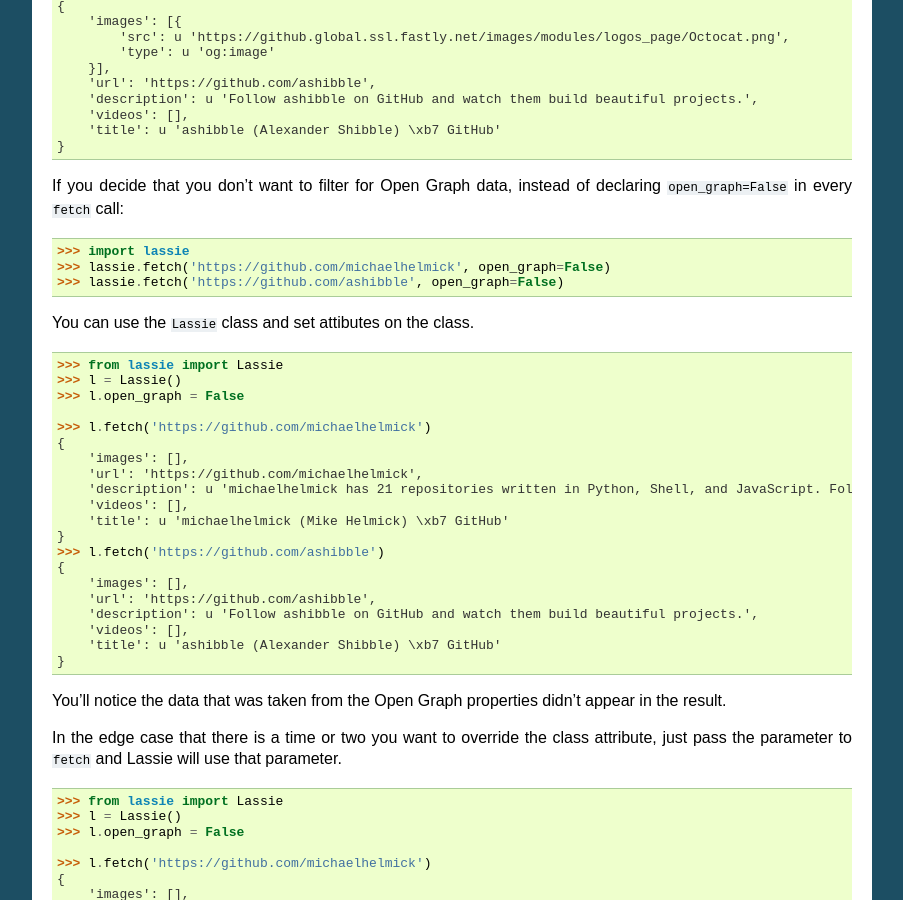
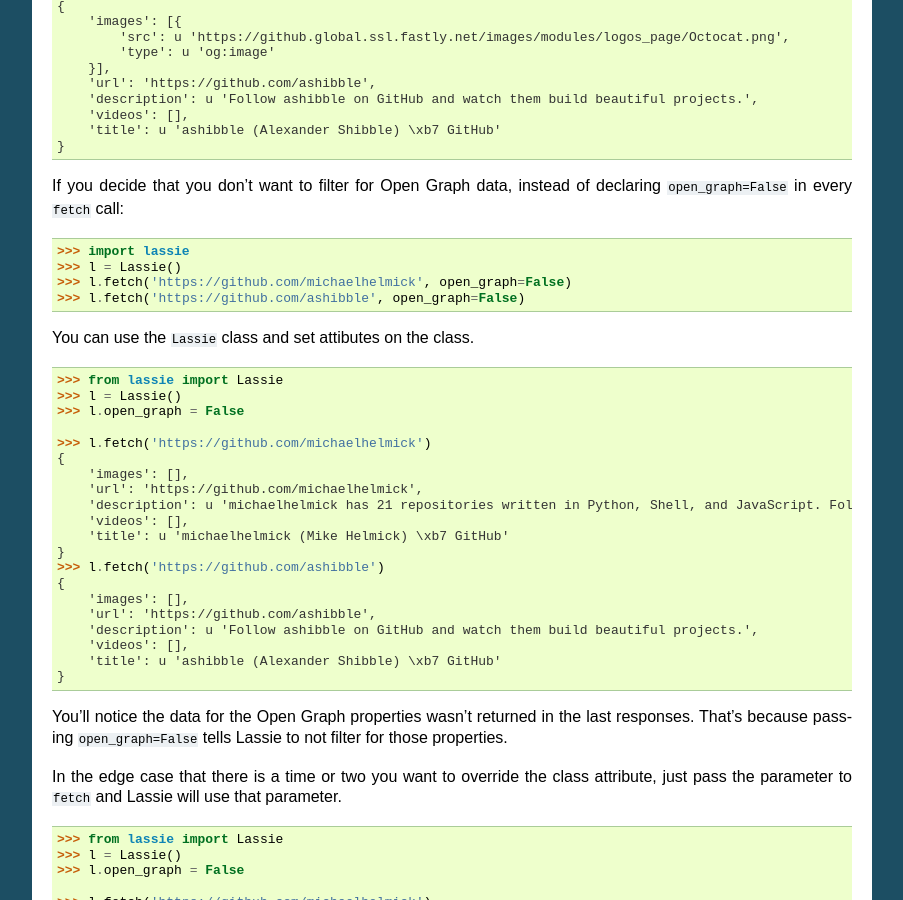
Before and after one commit to michaelhelmick/lassie, a Sphinx documentation site: the page built from docs/usage/advanced_usage.rst, in a window 1280 px wide and 900 px high, scrolled down 468 px. Shown: the whole window, without its empty margins (198-1101 px from the left). Built offline with Sphinx 7.4.7, drawn with Linux system fonts in a browser that asks for light colours.

Commit message:
Fixing up docs.

```diff
--- a/docs/usage/advanced_usage.rst
+++ b/docs/usage/advanced_usage.rst
@@ -72,7 +73,7 @@ You can use the ``Lassie`` class and set attibutes on the class.
         'title': u 'ashibble (Alexander Shibble) \xb7 GitHub'
     }
 
-You'll notice the data that was taken from the Open Graph properties didn't appear in the result.
+You'll notice the data for the Open Graph properties wasn't returned in the last responses. That's because passing ``open_graph=False`` tells Lassie to not filter for those properties.
 
 In the edge case that there is a time or two you want to override the class attribute, just pass the parameter to ``fetch`` and Lassie will use that parameter.
 
--- a/docs/usage/starting_out.rst
+++ b/docs/usage/starting_out.rst
@@ -16,6 +16,7 @@ Beginning
 ---------
 
 So, let's say you want to retrieve details about a YouTube video.
+
 Specifically: http://www.youtube.com/watch?v=dQw4w9WgXcQ
 
 .. code-block:: python
@@ -53,6 +54,7 @@ Specifically: http://www.youtube.com/watch?v=dQw4w9WgXcQ
     }
 
 Or what if you wanted to get information about an article?
+
 Specifically: http://techcrunch.com/2013/01/16/github-passes-the-3-million-developer-mark/
 
 .. code-block:: python
```
Also changed, not shown: other parts of docs/usage/advanced_usage.rst (+3 -2 lines), other parts of docs/usage/starting_out.rst (+1 -1 lines).
